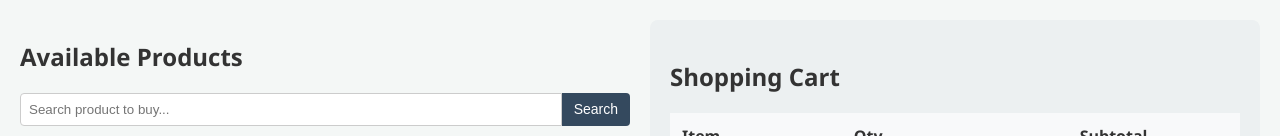
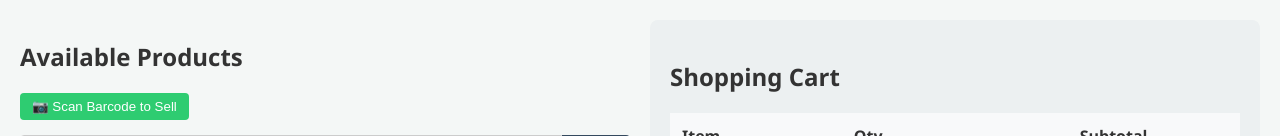
Before and after one commit to EMJAY425/Portable-POS-System, a Flask app: template index/templates/sales.html in a window 1280 px wide. Shown: the part 168-304 px from the top of the page. Run offline with Flask 3, Linux system fonts and the light colour scheme; the template is opened without the code that fills it, so the values that code supplies are empty.

Commit message:
Update application code

```diff
--- a/index/app.py
+++ b/index/app.py
@@ -30,12 +30,13 @@ def init_db():
     conn = get_db_connection()
     cursor = conn.cursor()
     cursor.execute('''
-            CREATE TABLE IF NOT EXISTS products (
+        CREATE TABLE IF NOT EXISTS products (
             id INTEGER PRIMARY KEY AUTOINCREMENT,
+            barcode TEXT,
             name TEXT NOT NULL,
             price REAL NOT NULL,
             stock INTEGER NOT NULL
-       )
+        )
 ''')
     cursor.execute('''
         CREATE TABLE IF NOT EXISTS sales (
@@ -155,12 +156,32 @@ def products():
 @app.route('/add_product', methods=('POST',))
 @login_required
 def add_product():
-    barcode = request.form.get('barcode')
+    barcode = request.form.get('barcode', '').strip()
     name = request.form.get('name')
-    price = request.form.get('price')
-    stock = request.form.get('stock')
+    price = float(request.form.get('price'))
+    stock = int(request.form.get('stock'))
 
+    conn = get_db_connection()
+    conn.execute(
+        'INSERT INTO products (barcode, name, price, stock) VALUES (?, ?, ?, ?)',
+        (barcode, name, price, stock)
+    )
+    conn.commit()
+    conn.close()
     return redirect(url_for('products'))
+
+@app.route('/get_product_by_barcode/<barcode>')
+@login_required
+def get_product_by_barcode(barcode):
+    conn = get_db_connection()
+    product = conn.execute(
+        'SELECT * FROM products WHERE barcode = ?', (barcode,)
+    ).fetchone()
+    conn.close()
+
+    if product:
+        return {'success': True, 'id': product['id'], 'name': product['name'], 'price': product['price'], 'stock': product['stock']}
+    return {'success': False, 'message': 'Product not registered in inventory!'}
 
 @app.route('/delete_product/<int:id>')
 @login_required
--- a/index/templates/sales.html
+++ b/index/templates/sales.html
@@ -3,6 +3,65 @@
 <div class="grid-2">
     <div class="table-responsive">
         <h2>Available Products</h2>
+        <script src="https://unpkg.com/html5-qrcode" type="text/javascript"></script>
+
+        <button type="button" onclick="startSalesScanner()" class="btn-green" style="margin-bottom: 15px;">
+        📷 Scan Barcode to Sell
+        </button>
+
+        <div id="sales-reader" style="width: 100%; max-width: 400px; display: none; margin: 0 auto 20px auto;"></div>
+
+        <script>
+        let salesScanner;
+
+        function startSalesScanner() {
+            document.getElementById('sales-reader').style.display = 'block';
+            salesScanner = new Html5Qrcode("sales-reader");
+
+            salesScanner.start(
+                { facingMode: "environment" },
+                { fps: 10, qrbox: { width: 250, height: 150 } },
+                (barcode) => {
+                    salesScanner.stop().then(() => {
+                        document.getElementById('sales-reader').style.display = 'none';
+                        fetchProductByBarcode(barcode);
+                    });
+                },
+                (err) => {}
+            ).catch(err => alert("Camera permission required: " + err));
+        }
+
+        function fetchProductByBarcode(barcode) {
+            fetch('/get_product_by_barcode/' + barcode)
+                .then(response => response.json())
+                .then(data => {
+                    if (data.success) {
+                        // Dynamically submit scanned item directly to add_to_cart route
+                        let form = document.createElement('form');
+                        form.method = 'POST';
+                        form.action = "{{ url_for('add_to_cart') }}";
+
+                        let idInput = document.createElement('input');
+                        idInput.type = 'hidden';
+                        idInput.name = 'product_id';
+                        idInput.value = data.id;
+
+                        let qtyInput = document.createElement('input');
+                        qtyInput.type = 'hidden';
+                        qtyInput.name = 'quantity';
+                        qtyInput.value = 1;
+
+                        form.appendChild(idInput);
+                        form.appendChild(qtyInput);
+                        document.body.appendChild(form);
+                        form.submit();
+                    } else {
+                        alert(data.message);
+                    }
+                })
+                .catch(err => alert("Error scanning item: " + err));
+        }
+        </script>
         <form action="{{ url_for('sales') }}" method="GET" style="display: flex; margin-bottom: 10px;">
     <input type="text" name="search" placeholder="Search product to buy..." value="{{ search_query }}"
            style="flex-grow: 1; padding: 8px; border: 1px solid #ccc; border-radius: 4px 0 0 4px;">
```
Also changed, not shown: index/templates/products.html (+7 -1 lines).
